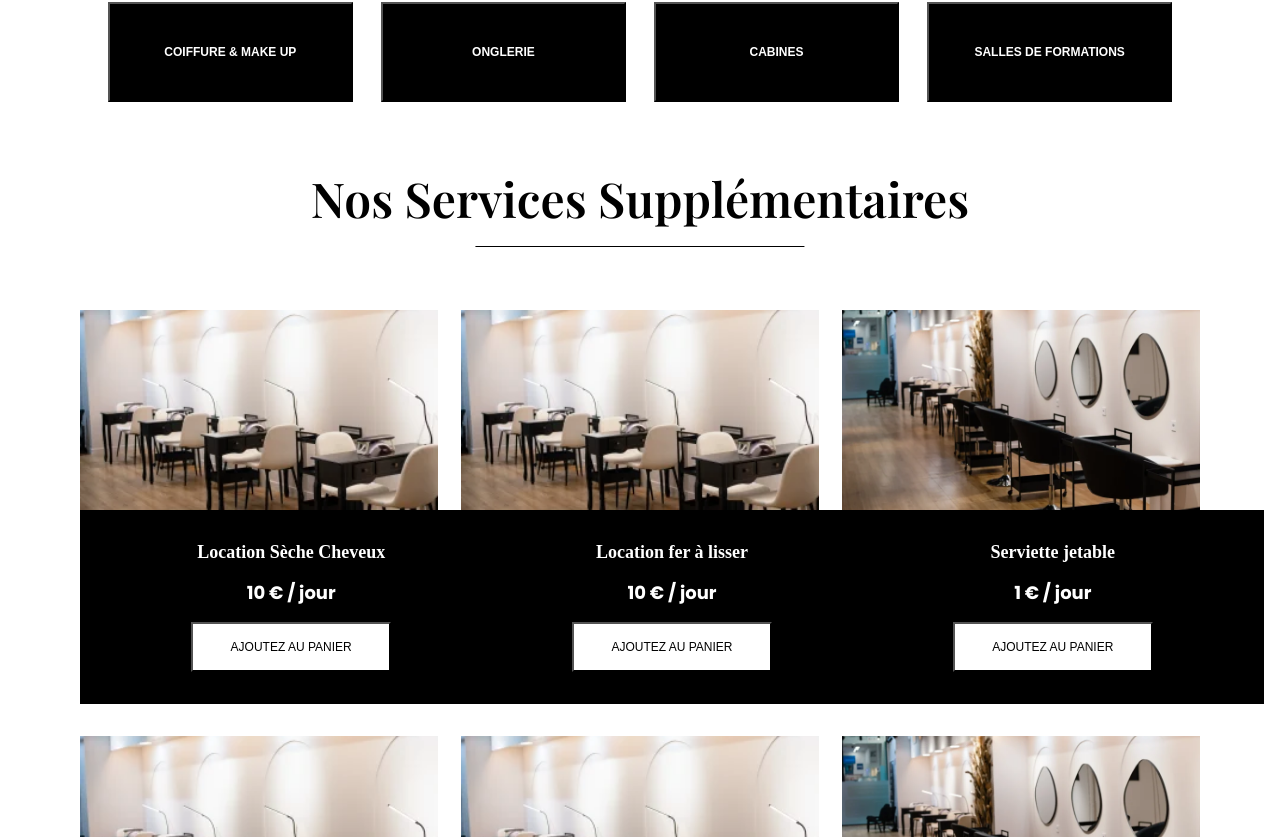
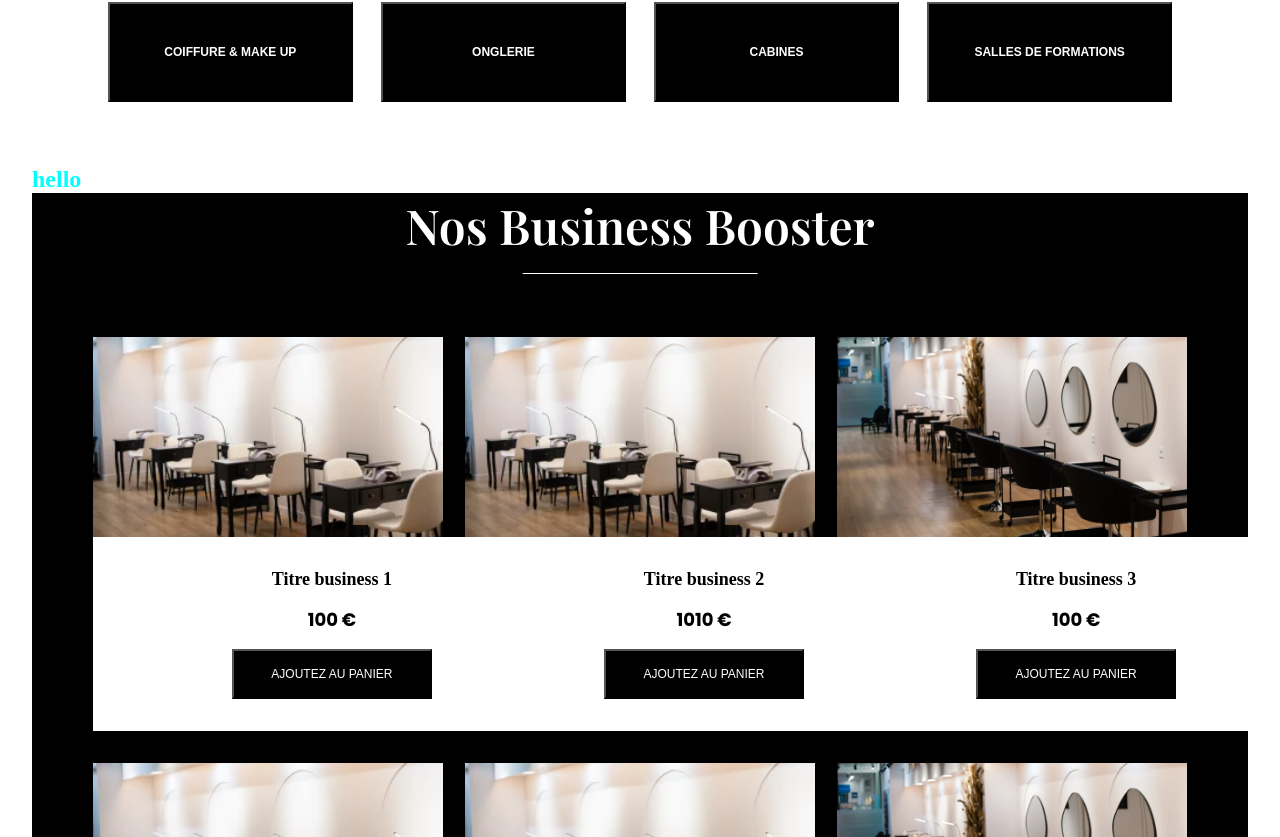
Before and after one commit to nivorako/Myflair-react, a React (Vite) app: page / in a window 1280 px wide. Shown: the part 823-1660 px from the top of the page. Built offline with nearby package versions, Linux system fonts and the light colour scheme; a web font is replaced by a local one.

Commit message:
begin search bug

```diff
--- a/src/assets/pages/home/Home.jsx
+++ b/src/assets/pages/home/Home.jsx
@@ -99,15 +99,15 @@ const Home = () => {
                         title="Nos postes à louer"
                         sectionList={sectionList}
                     />
-                    {/* <BusinessSection
+                    <BusinessSection
                         id="businessSection"
                         title="hello"
-                    /> */}
-                    {/* <Section2
+                    />
+                    <Section2
                         id="business"
                         title="Nos Business Booster"
                         section2List={businessList}
-                    /> */}
+                    />
                     <Section3
                         id="services"
                         title="Nos Services Supplémentaires"
--- a/src/assets/pages/home/index.css
+++ b/src/assets/pages/home/index.css
@@ -7,14 +7,14 @@
     text-align: center;
 }
 
-.whatsapp{
-    /* position: fixed; */
-    /* bottom: 2rem;
+/* .whatsapp{
+    position: fixed;
+    bottom: 2rem;
     right: 2rem;
-    display: flex; */
-}
+    display: flex;
+} */
 
-.whatsapp-msg{
+/* .whatsapp-msg{
     width: 156px;
     height: auto;
     background-color: #f5f7f9;
@@ -22,8 +22,6 @@
     border-radius: 4px;
     color: #43474e;
     font-size: 12px;
-    /* letter-spacing: -.03em;
-    line-height: 1.5; */
     display: flex;
     align-items: center;
     }
@@ -39,4 +37,4 @@
 
 .whatsapp-icon img{
     border-radius: 50%;
-}
+} */
```
